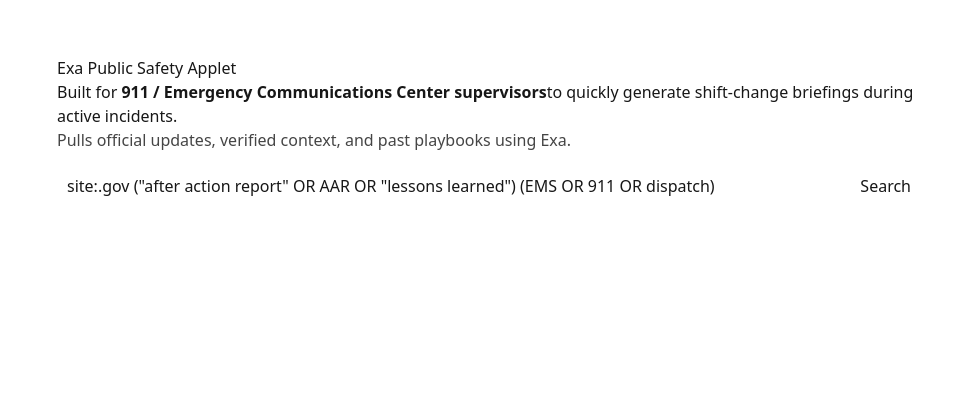
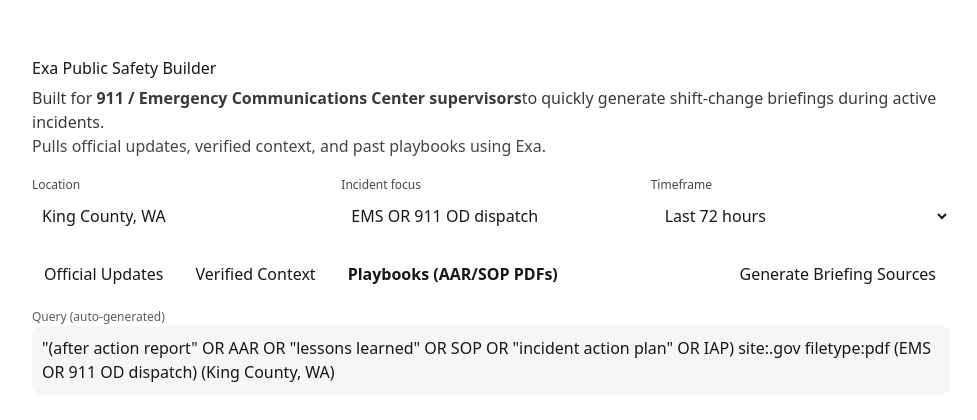
Before and after one commit to cvto1021/exa-take-home, a Next.js app: page / in a window 1280 px wide. Shown: the top 420 px of the page, without its empty margins (149-1126 px from the left). Built offline with nearby package versions, Linux system fonts and the light colour scheme.

Commit message:
refactored Exa queries from public safety inputs

```diff
--- a/app/page.tsx
+++ b/app/page.tsx
@@ -1,33 +1,82 @@
 "use client";
-import { useState } from "react";
+import { useMemo, useState } from "react";
+
+type ExaResult = {
+  url: string;
+  title?: string;
+  snippet?: string;
+};
+
+type Mode = "official updates" | "verified context" | "past playbooks";
+
+function buildQuery(modes: Mode, location: string, incident: string, timeframeDays: number) {
+  const loc = location.trim();
+  const inc = incident.trim();
+
+  const timeHint =
+    timeframeDays <= 1
+      ? "in the last 24 hours"
+      : timeframeDays <= 7
+      ? "in the past week"
+      : `in the past ${timeframeDays} days`;
+
+  if (modes === "official updates") {
+    return `site:.gov ("press release" OR "alert" OR "official update") (police OR fire OR sheriff OR "emergency management") ${inc} (${loc}) ${timeHint}`;
+  }
+   if (modes === "verified context") {
+    return `(${inc}) (${loc}) (police OR fire OR emergency OR incident) site:seattletimes.com OR site:kuow.org OR site:komonews.com ${timeHint}`;
+  }
+  return `"(after action report" OR AAR OR "lessons learned" OR SOP OR "incident action plan" OR IAP) site:.gov filetype:pdf (${inc}) (${loc})`;
+}
 
 export default function Home() {
-  const [query, setQuery] = useState(
-    'site:.gov ("after action report" OR AAR OR "lessons learned") (EMS OR 911 OR dispatch)'
+  // States default query for public safety supervisors managing emergency incidents
+  const [location, setLocation] = useState("King County, WA");
+  const [incident, setIncident] = useState("EMS OR 911 OD dispatch");
+  const [timeframeDays, setTimeframeDays] = useState(3);
+
+  // Workflow mode
+  const [mode, setMode] = useState<Mode>("past playbooks");
+
+  //Results and Request state
+  const [results, setResults] = useState<ExaResult[]>([]);
+  const [loading, setLoading] = useState(false);
+  const [error, setError] = useState<string | null>(null);
+
+  // Memoized query string
+  const query = useMemo(
+    () => buildQuery(mode, location, incident, timeframeDays),
+    [mode, location, incident, timeframeDays]
   );
-  const [results, setResults] = useState<any[]>([]);
-  const [loading, setLoading] = useState(false);
 
   async function run() {
+    try{
       setLoading(true);
+      setError(null);
       setResults([]);
 
       const r = await fetch("/api/exa-search", {
         method: "POST",
         headers: { "Content-Type": "application/json" },
-      body: JSON.stringify({ query }),
+        body: JSON.stringify({ query, numResults: 8 }),
       });
 
       const data = await r.json();
+      if (!r.ok) throw new Error(data?.error || `Request failed (${r.status})`);
+
       setResults(data.results || []);
+    } catch (e: any) {
+      setError(e?.message || "Something went wrong");
+    } finally {
       setLoading(false);
+    }
   }
 
   return (
-    <main style={{ maxWidth: 900, margin: "40px auto", padding: 16, fontFamily: "system-ui" }}>
-      <h1>Exa Public Safety Applet</h1>
+    <main style={{ maxWidth: 950, margin: "40px auto", padding: 16, fontFamily: "system-ui" }}>
+      <h1 style={{ marginBottom: 6 }}>Exa Public Safety Builder</h1>
 
-      <p>
+      <p style={{ marginTop: 0, opacity: 0.85 }}>
         Built for <strong>911 / Emergency Communications Center supervisors</strong>
         to quickly generate shift-change briefings during active incidents.
       </p>
@@ -35,16 +84,52 @@
         Pulls official updates, verified context, and past playbooks using Exa.
       </p>
 
-      <div style={{ display: "flex", gap: 8, marginTop: 12 }}>
-        <input
-          value={query}
-          onChange={(e) => setQuery(e.target.value)}
-          style={{ flex: 1, padding: 10 }}
-        />
-        <button onClick={run} style={{ padding: "10px 14px" }}>
-          {loading ? "Searching..." : "Search"}
+      {/* Inputs */}
+      <section style={{ display: "grid", gridTemplateColumns: "1fr 1fr 1fr", gap: 10, marginTop: 18 }}>
+        <label>
+          <div style={{ fontSize: 12, opacity: 0.8 }}>Location</div>
+          <input value={location} onChange={(e) => setLocation(e.target.value)} style={{ width: "100%", padding: 10 }} />
+        </label>
+
+        <label>
+          <div style={{ fontSize: 12, opacity: 0.8 }}>Incident focus</div>
+          <input value={incident} onChange={(e) => setIncident(e.target.value)} style={{ width: "100%", padding: 10 }} />
+        </label>
+
+        <label>
+          <div style={{ fontSize: 12, opacity: 0.8 }}>Timeframe</div>
+          <select value={timeframeDays} onChange={(e) => setTimeframeDays(Number(e.target.value))} style={{ width: "100%", padding: 10 }}>
+            <option value={1}>Last 24 hours</option>
+            <option value={3}>Last 72 hours</option>
+            <option value={7}>Last 7 days</option>
+          </select>
+        </label>
+      </section>
+
+      {/* Workflow buttons */}
+      <section style={{ display: "flex", gap: 8, marginTop: 14, flexWrap: "wrap" }}>
+        <button onClick={() => setMode("official updates")} style={{ padding: "10px 12px", fontWeight: mode === "official updates" ? 700 : 400 }}>
+          Official Updates
         </button>
-      </div>
+        <button onClick={() => setMode("verified context")} style={{ padding: "10px 12px", fontWeight: mode === "verified context" ? 700 : 400 }}>
+          Verified Context
+        </button>
+        <button onClick={() => setMode("past playbooks")} style={{ padding: "10px 12px", fontWeight: mode === "past playbooks" ? 700 : 400 }}>
+          Playbooks (AAR/SOP PDFs)
+        </button>
+
+        <button onClick={run} style={{ padding: "10px 14px", marginLeft: "auto" }}>
+          {loading ? "Searching..." : "Generate Briefing Sources"}
+        </button>
+      </section>
+
+      {/* Show the query for transparency */}
+      <section style={{ marginTop: 12 }}>
+        <div style={{ fontSize: 12, opacity: 0.7 }}>Query (auto-generated)</div>
+        <div style={{ padding: 10, background: "#f6f6f6", borderRadius: 8, overflowX: "auto" }}>{query}</div>
+      </section>
+
+      {error && <p style={{ color: "crimson", marginTop: 14 }}>{error}</p>}
 
       <ul style={{ marginTop: 20 }}>
         {results.map((x, i) => (
@@ -52,7 +137,8 @@
             <a href={x.url} target="_blank" rel="noreferrer">
               {x.title || x.url}
             </a>
-            {x.snippet ? <div style={{ opacity: 0.8 }}>{x.snippet}</div> : null}
+            <div style={{ fontSize: 12, opacity: 0.75 }}>{new URL(x.url).hostname}</div>
+            {x.snippet ? <div style={{ opacity: 0.85 }}>{x.snippet}</div> : null}
           </li>
         ))}
       </ul>
```
Lines whose indentation alone changed are shown as unchanged.
